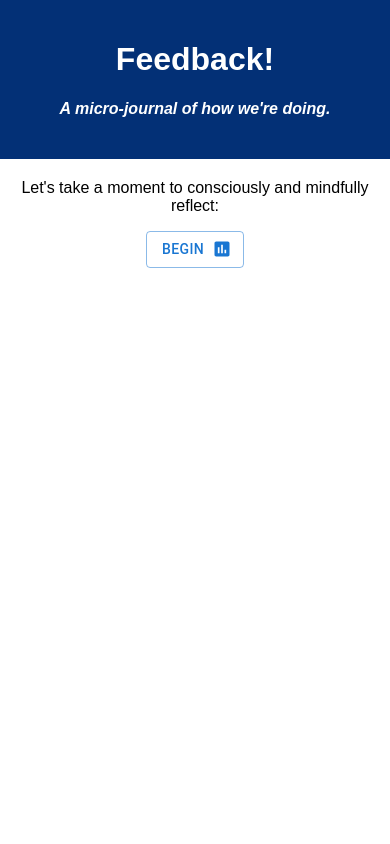
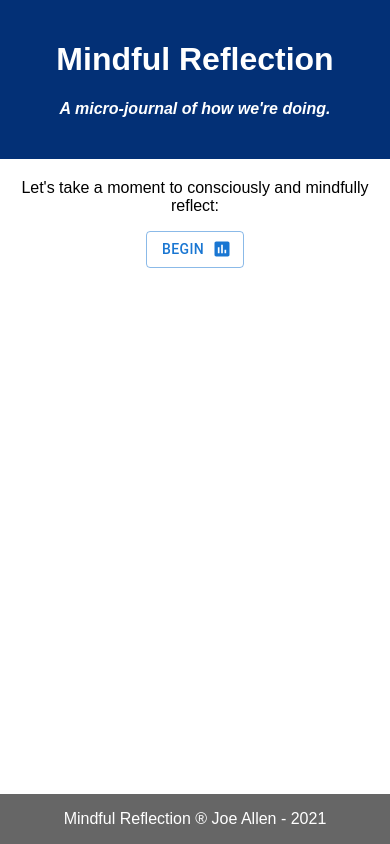
Before and after one commit to AllenJoeG/weekend-redux-feedback-loop, a React (Create React App) app: page /#/ in a window 390 px wide. Built offline with nearby package versions, Linux system fonts and the light colour scheme; no server answers.

Commit message:
Nice little responsive footer, hurray.

```diff
--- a/src/components/App/App.jsx
+++ b/src/components/App/App.jsx
@@ -102,7 +102,7 @@ function App() {
   return (
     <div className='App'>
       <header className='App-header'>
-        <h1 className='App-title'>Feedback!</h1>
+        <h1 className='App-title'>Mindful Reflection</h1>
         <h4>A micro-journal of how we're doing.</h4>
 
       </header>
@@ -146,6 +146,19 @@ function App() {
           </Router>
         </Box>
       </div>
+      <footer>
+      <Box
+        bgcolor="text.secondary"
+        color="white"
+        py={{xs: 2}}
+        sx={{width: '100%'}}
+        position="fixed"
+        textAlign="center"
+        bottom="0"
+      >
+        Mindful Reflection &reg; Joe Allen - 2021
+      </Box>
+      </footer>
     </div>
   );
 }
--- a/src/components/Feeling/Feeling.jsx
+++ b/src/components/Feeling/Feeling.jsx
@@ -22,8 +22,6 @@ const StyledRating = styled(Rating)({
     color: '#ff3d47',
   },
 });
-
-
 
 
 export default function Feeling(){
```
